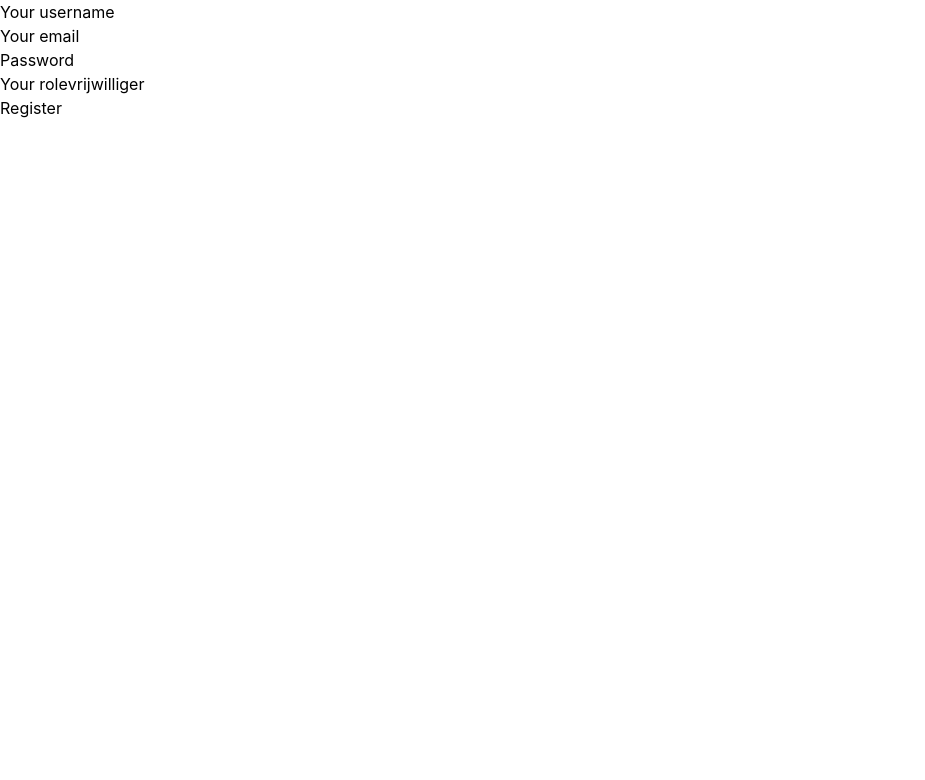
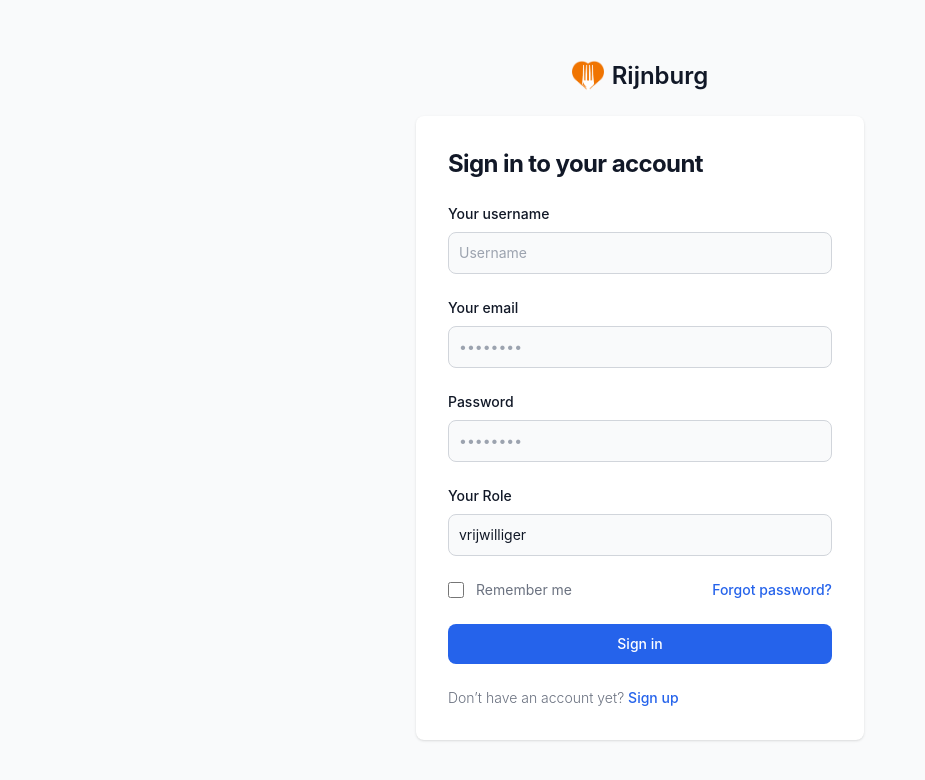
Before and after one commit to Adnanebds/ExamensFrontEnd, a React (Create React App) app: page /registreren in a window 1280 px wide. Shown: the top 780 px of the page, without its empty margins (0-925 px from the left). Built offline with nearby package versions, Linux system fonts and the light colour scheme.

Commit message:
registratie styling

```diff
--- a/src/components/Registration.jsx
+++ b/src/components/Registration.jsx
@@ -33,53 +33,55 @@
   };
 
   return (
-    <form onSubmit={handleSubmit}>
+    <section class="bg-gray-50 dark:bg-gray-900">
+  <div class="flex flex-col items-center justify-center px-6 py-8 mx-auto md:h-screen lg:py-0">
+      <a href="#" class="flex items-center mb-6 text-2xl font-semibold text-gray-900 dark:text-white">
+          <img class="w-8 h-8 mr-2" src={ require('../images/fork.png') } alt="logo"/>
+          Rijnburg
+      </a>
+      <div class="w-full bg-white rounded-lg shadow dark:border md:mt-0 sm:max-w-md xl:p-0 dark:bg-gray-800 dark:border-gray-700">
+          <div class="p-6 space-y-4 md:space-y-6 sm:p-8">
+              <h1 class="text-xl font-bold leading-tight tracking-tight text-gray-900 md:text-2xl dark:text-white">
+                  Sign in to your account
+              </h1>
+              <form class="space-y-4 md:space-y-6" onSubmit={handleSubmit}>
                   <div>
-        <label htmlFor="username">Your username</label>
-        <input
-          type="username"
-          name="username"
-          id="username"
-          value={username}
-          onChange={(event) => setUsername(event.target.value)}
-          required
-        />
+                      <label for="username" class="block mb-2 text-sm font-medium text-gray-900 dark:text-white">Your username</label>
+                      <input type="username" name="username" id="username" class="bg-gray-50 border border-gray-300 text-gray-900 sm:text-sm rounded-lg focus:ring-primary-600 focus:border-primary-600 block w-full p-2.5 dark:bg-gray-700 dark:border-gray-600 dark:placeholder-gray-400 dark:text-white dark:focus:ring-blue-500 dark:focus:border-blue-500" placeholder="Username" value={username} onChange={({ target }) => setUsername(target.value)} required=""/>
                   </div>
                    <div>
-        <label htmlFor="email">Your email</label>
-        <input
-          type="email"
-          name="email"
-          id="email"
-          value={email}
-          onChange={(event) => setEmail(event.target.value)}
-          required
-        />
+                      <label for="email" class="block mb-2 text-sm font-medium text-gray-900 dark:text-white">Your email</label>
+                      <input type="email" name="email" id="email" placeholder="••••••••" class="bg-gray-50 border border-gray-300 text-gray-900 sm:text-sm rounded-lg focus:ring-primary-600 focus:border-primary-600 block w-full p-2.5 dark:bg-gray-700 dark:border-gray-600 dark:placeholder-gray-400 dark:text-white dark:focus:ring-blue-500 dark:focus:border-blue-500" value={email} onChange={({ target }) => setEmail(target.value)} required=""/>
                   </div>
                   <div>
-        <label htmlFor="password">Password</label>
-        <input
-          type="password"
-          name="password"
-          id="password"
-          value={password}
-          onChange={(event) => setPassword(event.target.value)}
-          required
-        />
+                      <label for="password" class="block mb-2 text-sm font-medium text-gray-900 dark:text-white">Password</label>
+                      <input type="password" name="password" id="password" placeholder="••••••••" class="bg-gray-50 border border-gray-300 text-gray-900 sm:text-sm rounded-lg focus:ring-primary-600 focus:border-primary-600 block w-full p-2.5 dark:bg-gray-700 dark:border-gray-600 dark:placeholder-gray-400 dark:text-white dark:focus:ring-blue-500 dark:focus:border-blue-500" value={password} onChange={({ target }) => setPassword(target.value)} required=""/>
                   </div>
                   <div>
-        <label htmlFor="role">Your role</label>
-        <input
-          type="role"
-          name="role"
-          id="role"
-          value={role}
-          onChange={(event) => setRole(event.target.value)}
-        />
+                      <label for="role" class="block mb-2 text-sm font-medium text-gray-900 dark:text-white">Your Role</label>
+                      <input type="role" name="role" id="role" placeholder="••••••••" class="bg-gray-50 border border-gray-300 text-gray-900 sm:text-sm rounded-lg focus:ring-primary-600 focus:border-primary-600 block w-full p-2.5 dark:bg-gray-700 dark:border-gray-600 dark:placeholder-gray-400 dark:text-white dark:focus:ring-blue-500 dark:focus:border-blue-500" value={role} onChange={({ target }) => setRole(target.value)} required=""/>
                   </div>
-      <button type="submit">Register</button>
+                  <div class="flex items-center justify-between">
+                      <div class="flex items-start">
+                          <div class="flex items-center h-5">
+                            <input id="remember" aria-describedby="remember" type="checkbox" class="w-4 h-4 border border-gray-300 rounded bg-gray-50 focus:ring-3 focus:ring-primary-300 dark:bg-gray-700 dark:border-gray-600 dark:focus:ring-primary-600 dark:ring-offset-gray-800" required=""/>
+                          </div>
+                          <div class="ml-3 text-sm">
+                            <label for="remember" class="text-gray-500 dark:text-gray-300">Remember me</label>
+                          </div>
+                      </div>
+                      <a href="/vergeten" class="text-sm font-medium text-primary-600 hover:underline dark:text-primary-500">Forgot password?</a>
+                  </div>
+                  <button type="submit" class="w-full text-white bg-primary-600 hover:bg-primary-700 focus:ring-4 focus:outline-none focus:ring-primary-300 font-medium rounded-lg text-sm px-5 py-2.5 text-center dark:bg-primary-600 dark:hover:bg-primary-700 dark:focus:ring-primary-800">Sign in</button>
+                  <p class="text-sm font-light text-gray-500 dark:text-gray-400">
+                      Don’t have an account yet? <a href="/registreren" class="font-medium text-primary-600 hover:underline dark:text-primary-500">Sign up</a>
+                  </p>
               </form>
-  );
+          </div>
+      </div>
+  </div>
+</section>
+  )
 }
 
 export default Registration;
```
Lines whose indentation alone changed are shown as unchanged.
